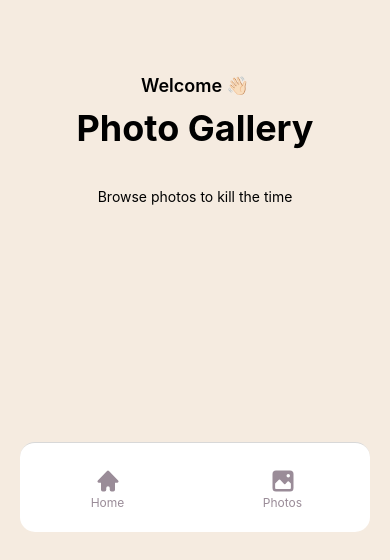
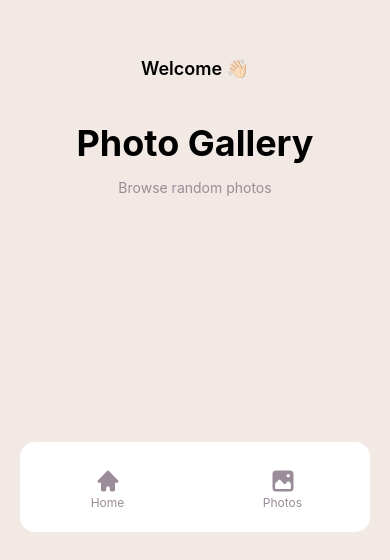
Before and after one commit to aqilahqi/al-react-native, a React Native app: screen /Home in a window 390 px wide. Shown: the part 284-844 px from the top of the page. Built offline with nearby package versions, Linux system fonts and the light colour scheme.

Commit message:
created photo screen

```diff
--- a/src/navigation/tabs.tsx
+++ b/src/navigation/tabs.tsx
@@ -8,7 +8,14 @@ import { HomeIcon, PhotoIcon } from 'react-native-heroicons/micro';
 const Tab = createBottomTabNavigator();
 
 const screenOptions = {
-  headerShown: false,
+  headerShown: true,
+  headerShadowVisible: false,
+  headerTitle: '',
+  headerStyle: {
+    backgroundColor: '#f2e9e4',
+    borderWidth: 0,
+    borderColor: '#f5ebe0',
+  },
   tabBarShowLabel: false,
   tabBarStyle: {
     backgroundColor: '#fff',
@@ -19,6 +26,7 @@ const screenOptions = {
     borderRadius: 15,
     height: 90,
     paddingTop: 24,
+    borderTopColor: '#fff',
   },
 };
 
--- a/src/screens/HomeScreen.tsx
+++ b/src/screens/HomeScreen.tsx
@@ -3,11 +3,11 @@ import { View, Text } from 'react-native';
 
 function HomeScreen() {
   return (
-    <View className="flex-1 items-center justify-center bg-[#f5ebe0]">
+    <View className="flex-1 items-center justify-center bg-[#f2e9e4] pb-[90px]">
       <StatusBar style="dark" />
-      <Text className="font-semibold text-lg mb-2">Welcome 👋🏻</Text>
-      <Text className="font-bold text-4xl mb-10">Photo Gallery</Text>
-      <Text>Browse photos to kill the time</Text>
+      <Text className="font-semibold text-lg mb-10">Welcome 👋🏻</Text>
+      <Text className="font-bold text-4xl mb-4">Photo Gallery</Text>
+      <Text className="text-[#9a8c98]">Browse random photos</Text>
     </View>
   );
 }
--- a/src/screens/PhotoScreen.tsx
+++ b/src/screens/PhotoScreen.tsx
@@ -3,8 +3,12 @@ import React from 'react';
 
 const PhotoScreen = () => {
   return (
-    <View className="flex-1 items-center justify-center bg-[#f5ebe0]">
-      <Text>Photo Screen</Text>
+    <View className="flex-1 items-start justify-start bg-[#f2e9e4] pb-[90px] px-4">
+      <Text className="text-[#22223b] mb-2">Hello, human!</Text>
+      <Text className="font-bold text-4xl text-[#22223b]">
+        Start browsing through our collection of
+        <Text className="font-bold text-4xl text-[#9a8c98]"> images</Text>
+      </Text>
     </View>
   );
 };
```
Also changed, not shown: src/components/ImageGallery.tsx (added).
